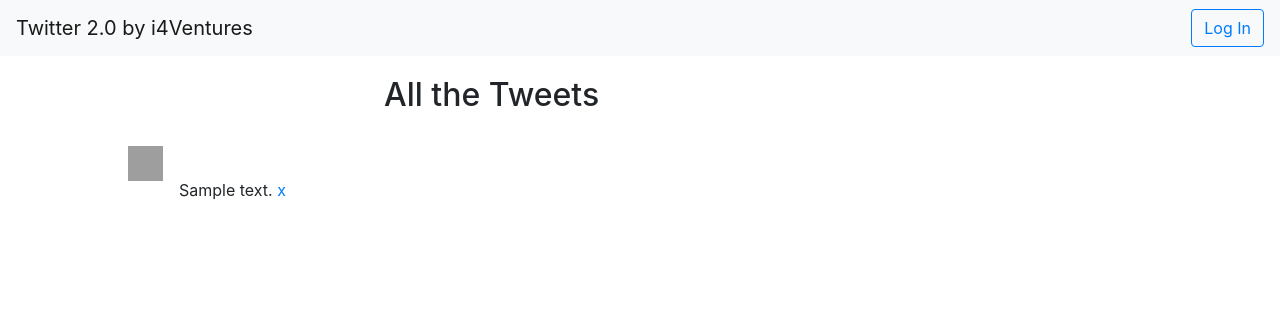
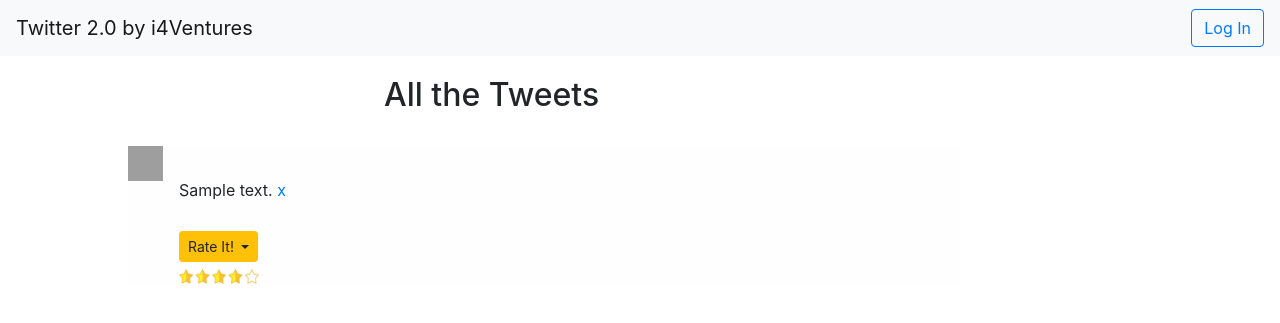
Before and after one commit to marcusresa4/Twitter_WP, a Django app: template apps/twitter/templates/feed.html in a window 1280 px wide. Shown: the top 323 px of the page. Run offline with Django 3.2, Linux system fonts and the light colour scheme; the template is opened without the code that fills it: values that come from a table or form of the project are taken from there, others are empty; tables that the repository leaves empty hold one stand-in row (values such as "Sample post"); parts of the project's set-up code (start-up, migrations or seed data) failed here and were passed over; some libraries are stand-ins or nearby versions; grey boxes are pictures that could not be loaded.

Commit message:
HTML and views done

```diff
--- a/apps/twitter/templates/feed.html
+++ b/apps/twitter/templates/feed.html
@@ -20,7 +20,7 @@
 <br>
     {% for tweet in tweets %}
 
-    <div class="media" style="margin-left: 10%">
+    <div class="media" style="margin-left: 10%; margin-right: 25%; background-color: #FEFEFE">
       <img src="{% static tweet.user.profile_picture %}" class="mr-3 picture_size" alt="profile_picture" style="width: 35px;height: 35px">
       <div class="media-body">
         <h5 class="mt-0"><a style="color: rgba(0,0,0,0.76)" href="{% url 'tweets_user' tweet.user.username %}">{{ tweet.user.realname }}</a>&nbsp;<div style="font-size:smaller; color: rgba(145,162,184,0.58);">{{ tweet.user.username }}</div></h5>
@@ -40,6 +40,56 @@
                         <a style="font-size: small ; color: dimgrey;">FAV: {{ impact.stat_value }}</a>
                   {% endif %}
               {%  endfor %}
+      <br>
+      <div style="margin-top: 5px">
+      <form name="Rating" method="POST">
+          {% csrf_token %}
+      <a class="btn-group">
+          <button type="submit" name="Rate" class="btn btn-warning btn-sm dropdown-toggle" data-toggle="dropdown" aria-haspopup="true" aria-expanded="false">
+              Rate It!
+          </button>
+          <div class="dropdown-menu">
+              <button class="dropdown-item" name="Rate1" type="submit" value="{{ tweet.id_tweet }}">1 STARS</button>
+              <button class="dropdown-item" name="Rate2" type="submit" value="{{ tweet.id_tweet }}">2 STARS</button>
+              <button class="dropdown-item" name="Rate3" type="submit" value="{{ tweet.id_tweet }}">3 STARS</button>
+              <button class="dropdown-item" name="Rate4" type="submit" value="{{ tweet.id_tweet }}">4 STARS</button>
+              <button class="dropdown-item" name="Rate5" type="submit" value="{{ tweet.id_tweet }}">5 STARS</button>
+              <div class="dropdown-divider"></div>
+              <button class="dropdown-item" name="Rate0" type="submit" value="{{ tweet.id_tweet}} ">No Rating</button>
+          </div>
+      </a>
+      </form>
+
+       {% for rate in rating %}
+        {% if rate.tweet.id_tweet == tweet.id_tweet %}
+            {% if rate.rate == 1 %}
+                {% with url="img/1-STARS.png" %}
+                    <img src= "{% static url %}" class="mr-3 picture_size" alt="rate" style="width: 80px;height: 15px">
+                {% endwith %}
+                {% endif %}
+            {% if rate.rate == 2 %}
+                {% with url="img/2-STARS.png" %}
+                    <img src= "{% static url %}" class="mr-3 picture_size" alt="rate" style="width: 80px;height: 15px">
+                {% endwith %}
+                {% endif %}
+            {% if rate.rate == 3 %}
+                {% with url="img/3-STARS.png" %}
+                    <img src= "{% static url %}" class="mr-3 picture_size" alt="rate" style="width: 80px;height: 15px">
+                {% endwith %}
+                {% endif %}
+            {% if rate.rate == 4 %}
+                {% with url="img/4-STARS.png" %}
+                    <img src= "{% static url %}" class="mr-3 picture_size" alt="rate" style="width: 80px;height: 15px">
+                {% endwith %}
+                {% endif %}
+            {% if rate.rate == 5 %}
+                {% with url="img/5-STARS.png" %}
+                    <img src= "{% static url %}" class="mr-3 picture_size" alt="rate" style="width: 80px;height: 15px">
+                {% endwith %}
+                {% endif %}
+        {% endif %}
+        {% endfor %}
+      </div>
       </div>
     </div>
          <br>
```
Also changed, not shown: apps/twitter/templates/tweets_hashtag.html (+31 -1 lines), apps/twitter/templates/tweets_user.html (+31 -1 lines), apps/twitter/views.py (+26 -4 lines), apps/oauth2/templates/logout.html (line endings or trailing spaces), apps/twitter/migrations/0002_rating.py (added), apps/twitter/static/img/1-STARS.png (added), apps/twitter/static/img/2-STARS.png (added), apps/twitter/static/img/3-STARS.png (added), apps/twitter/static/img/4-STARS.png (added), apps/twitter/static/img/5-STARS.png (added).
